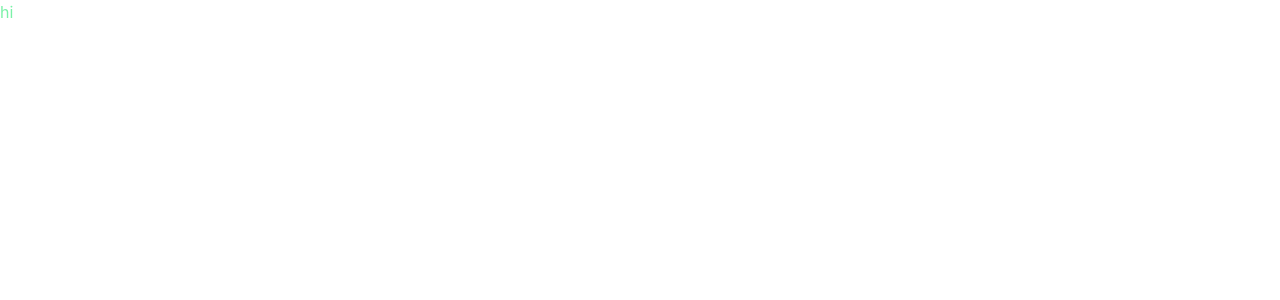
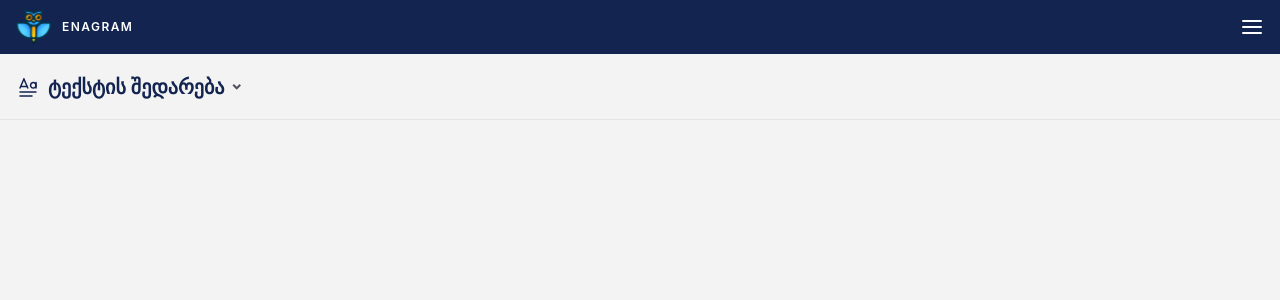
Before and after one commit to sabaPhruidze/frontend-enagram-text-comparer, a React (Vite) app: page / in a window 1280 px wide. Shown: the top 300 px of the page. Built offline with nearby package versions, Linux system fonts and the light colour scheme.

Commit message:
added head part

```diff
--- a/src/App.tsx
+++ b/src/App.tsx
@@ -1,5 +1,11 @@
-function App() {
-  return <p className="text-green-300">hi</p>;
-}
+import TextCompareMobileHeader from "./components/TextCompareMobileHeader";
+
+const App = () => {
+  return (
+    <main className="min-h-screen bg-[#F3F3F4]">
+      <TextCompareMobileHeader />
+    </main>
+  );
+};
 
 export default App;
--- /dev/null
+++ b/src/components/TextCompareMobileHeader.tsx
@@ -0,0 +1,30 @@
+import enagramLogo from "../assets/enagram-logo.svg";
+import menuHamburger from "../assets/menu-hamburger.svg";
+import chevronDown from "../assets/chevron-down.svg";
+import sidebarTextCompare from "../assets/sidebar-text-compare.svg";
+
+const TextCompareMobileHeader = () => {
+  return (
+    <header className="w-full">
+      {/* მობილურის ზედა ნავიგაციის ზოლი */}
+      <div className="flex h-[54px] items-center justify-between bg-[#132450] px-4">
+        <div className="flex items-center gap-2.5">
+          <img alt="Enagram ლოგო" className="h-9 w-9" src={enagramLogo} />
+          <p className="text-[12px] font-semibold tracking-[0.12em] text-white">ENAGRAM</p>
+        </div>
+        <img alt="მენიუ" className="h-6 w-6" src={menuHamburger} />
+      </div>
+
+      {/* აქტიური გვერდის სათაური */}
+      <div className="flex h-[66px] items-center border-b border-[#E3E4E8] bg-[#F3F3F4] px-4">
+        <div className="flex items-center gap-2">
+          <img alt="ტექსტის შედარება" className="h-6 w-6" src={sidebarTextCompare} />
+          <p className="text-[20px] font-semibold text-[#132450]">ტექსტის შედარება</p>
+          <img alt="ჩამოსაშლელი" className="h-1.5 w-2.5" src={chevronDown} />
+        </div>
+      </div>
+    </header>
+  );
+};
+
+export default TextCompareMobileHeader;
```
